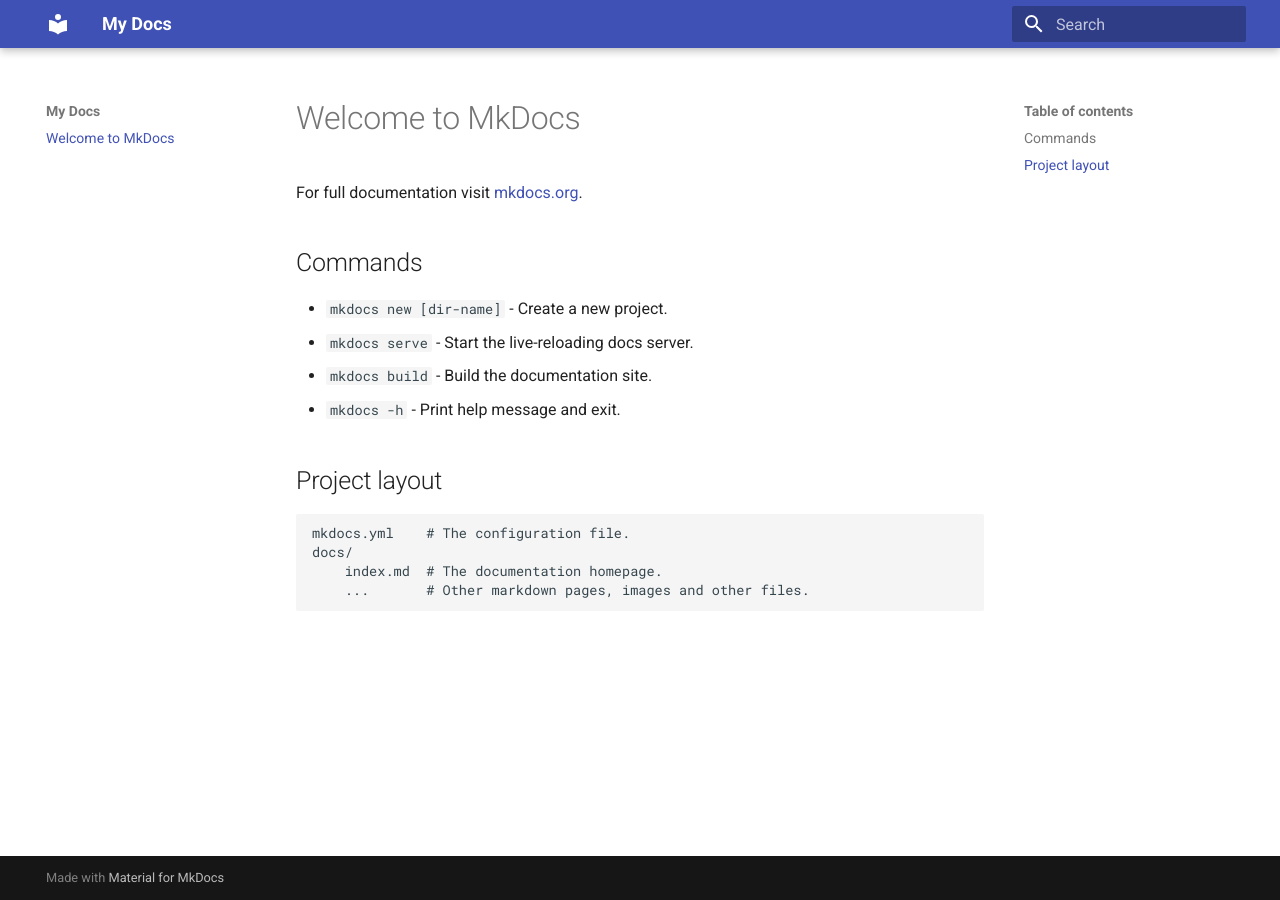
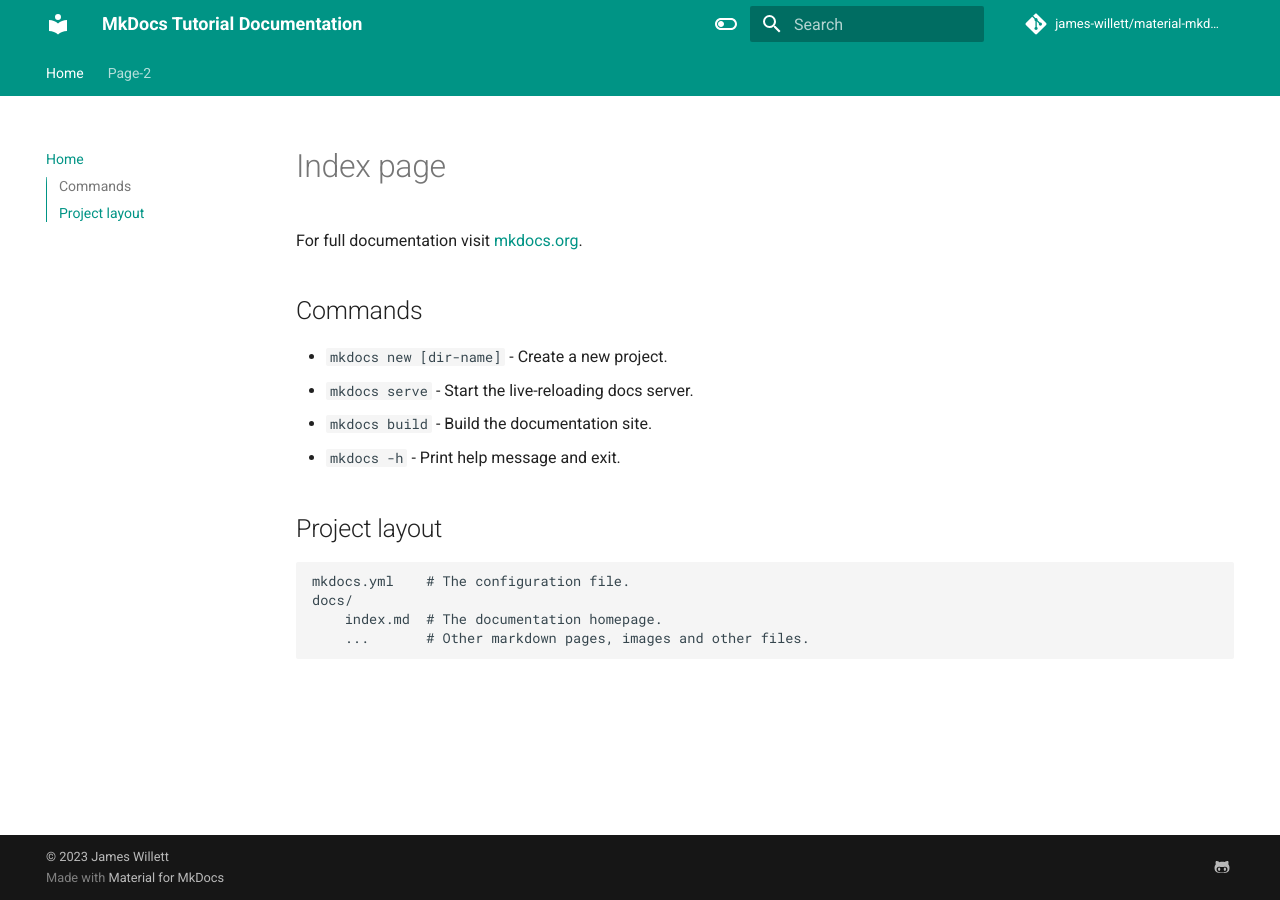
Before and after one commit to mhd8a/material-mkdocs-tutorial, an MkDocs documentation site: the page built from docs/index.md, in a window 1280 px wide. Built offline with MkDocs 1.6.1 and Material for MkDocs 9.7.7, drawn with Linux system fonts in a browser that asks for light colours; comment, search, counter and statistics services are not loaded.

Commit message:
Enhancing documentation

```diff
--- a/docs/index.md
+++ b/docs/index.md
@@ -1,4 +1,4 @@
-# Welcome to MkDocs
+# Index page
 
 For full documentation visit [mkdocs.org](https://www.mkdocs.org).
 
--- /dev/null
+++ b/docs/javascripts/mathjax.js
@@ -0,0 +1,16 @@
+window.MathJax = {
+    tex: {
+      inlineMath: [["\\(", "\\)"]],
+      displayMath: [["\\[", "\\]"]],
+      processEscapes: true,
+      processEnvironments: true
+    },
+    options: {
+      ignoreHtmlClass: ".*|",
+      processHtmlClass: "arithmatex"
+    }
+  };
+
+  document$.subscribe(() => {
+    MathJax.typesetPromise()
+  })
--- a/mkdocs.yml
+++ b/mkdocs.yml
@@ -1,3 +1,66 @@
-site_name: My Docs
+site_name: MkDocs Tutorial Documentation
+
+nav:
+  - Home: index.md
+  - Page-2: page2.md
+
+site_author: James Willett
+site_description: >-
+  Description goes here!
+
+# Repository
+repo_name: james-willett/material-mkdocs-tutorial
+repo_url: https://github.com/james-willett/material-mkdocs-tutorial
+
+# Configuration
 theme:
   name: material
+  features:
+    - navigation.tabs
+    - navigation.sections
+    - toc.integrate
+    - navigation.top
+  language: en
+  palette:
+    - scheme: default
+      toggle:
+        icon: material/toggle-switch-off-outline
+        name: Switch to dark mode
+      primary: teal
+      accent: purple
+    - scheme: slate
+      toggle:
+        icon: material/toggle-switch
+        name: Switch to light mode
+      primary: teal
+      accent: lime
+
+extra:
+  social:
+    - icon: fontawesome/brands/github-alt
+      link: https://github.com/james-willett
+
+extra_javascript:
+  - javascripts/mathjax.js
+  - https://polyfill.io/v3/polyfill.min.js #?features=es6
+  - https://cdn.jsdelivr.net/npm/mathjax@3/es5/tex-mml-chtml.js
+
+markdown_extensions:
+  - pymdownx.highlight:
+      anchor_linenums: true
+  - pymdownx.inlinehilite
+  - pymdownx.snippets
+  - admonition
+  - pymdownx.arithmatex:
+      generic: true
+  - footnotes
+  - pymdownx.details
+  - pymdownx.superfences
+  - pymdownx.mark
+
+
+plugins:
+  - search
+
+copyright: |
+  &copy; 2023 <a href="https://github.com/james-willett"  target="_blank" rel="noopener">James Willett</a>
```
Also changed, not shown: docs/page2.md (added, +1 -0 lines).
